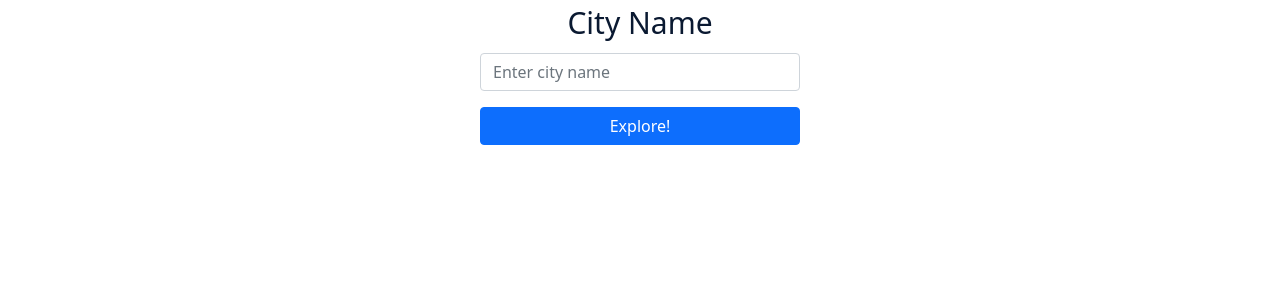
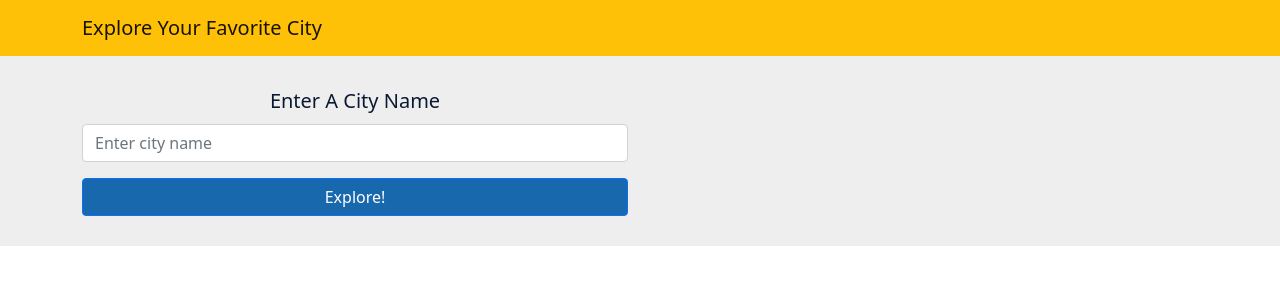
Before and after one commit to Aseel-Dweedar/city-explorer, a React (Create React App) app: page / in a window 1280 px wide. Shown: the top 300 px of the page. Built offline with nearby package versions, Linux system fonts and the light colour scheme.

Commit message:
refactor location API, add style , fix catch error

```diff
--- a/src/App.js
+++ b/src/App.js
@@ -1,25 +1,27 @@
 import React, { Component } from "react";
+import "bootstrap/dist/css/bootstrap.min.css";
+import axios from "axios";
+import Container from "react-bootstrap/Container";
+import Col from "react-bootstrap/Col";
+import Row from "react-bootstrap/Row";
+import Header from "./Components/Header";
 import FormData from "./Components/FormData";
 import MapAndData from "./Components/MapAndData";
 import AlertMsg from "./Components/AlertMsg";
 import Weather from "./Components/Weather";
 import Movies from "./Components/Movies";
-import "bootstrap/dist/css/bootstrap.min.css";
-import axios from "axios";
-
 export class App extends Component {
   constructor(props) {
     super(props);
     this.state = {
       selectedCity: "",
-      cityInfo: [],
-      weatherData: [],
       lat: "",
       lon: "",
       errorMsg: "",
-      showImg: false,
       showAlert: false,
-      moviesData: [],
+      cityInfo: false,
+      weatherData: false,
+      moviesData: false,
     };
   }
 
@@ -31,34 +33,33 @@ export class App extends Component {
 
   getCityInfo = async (e) => {
     e.preventDefault();
+    this.setState({
+      cityInfo: false,
+      weatherData: false,
+      moviesData: false,
+    });
     try {
-      await axios
-        .get(
-          `https://us1.locationiq.com/v1/search.php?key=pk.d36871f015649f915282f374cff76628&city=${this.state.selectedCity}&format=json`
-        )
-        .then((axiosResponse) => {
+      await axios.get(`${process.env.REACT_APP_URL}/location?city=${this.state.selectedCity}`).then((axiosResponse) => {
+        if (typeof axiosResponse.data !== "object") throw new Error(axiosResponse.data);
         this.setState({
-            cityInfo: axiosResponse.data[0],
-            lat: axiosResponse.data[0].lat,
-            lon: axiosResponse.data[0].lon,
+          cityInfo: axiosResponse.data,
+          lat: axiosResponse.data.lat,
+          lon: axiosResponse.data.lon,
         });
         axios
           .get(`${process.env.REACT_APP_URL}/weather?lat=${this.state.lat}&lon=${this.state.lon}`)
           .then((weatherResponse) => {
             this.setState({
               weatherData: weatherResponse.data,
-                showImg: true,
               showAlert: false,
             });
           });
         axios.get(`${process.env.REACT_APP_URL}/movies?city=${this.state.selectedCity}`).then((moviesResponse) => {
-            this.setState({
-              moviesData: moviesResponse.data,
-            });
-            // console.log(moviesResponse.data);
+          this.setState({ moviesData: moviesResponse.data });
         });
       });
     } catch (error) {
+      console.log({ error });
       this.setState({
         errorMsg: error.message,
         showAlert: true,
@@ -68,15 +69,24 @@ export class App extends Component {
 
   render() {
     return (
-      <div>
+      <div style={{ backgroundColor: "#eee" }}>
+        <Header />
         {this.state.showAlert && <AlertMsg errorMsg={this.state.errorMsg} />}
+
+        <Container>
+          <Row>
+            <Col>
               <FormData getCityName={this.getCityName} getCityInfo={this.getCityInfo} />
-        {this.state.showImg && (
-          <div>
-            <MapAndData cityInfo={this.state.cityInfo} />
-            <Weather weatherData={this.state.weatherData} />
-            <Movies moviesData={this.state.moviesData} />
-          </div>
+              {this.state.cityInfo && <MapAndData cityInfo={this.state.cityInfo} />}
+            </Col>
+            <Col>{this.state.weatherData && <Weather weatherData={this.state.weatherData} />}</Col>
+          </Row>
+        </Container>
+
+        {this.state.moviesData && (
+          <>
+            <hr></hr> <Movies moviesData={this.state.moviesData} />
+          </>
         )}
       </div>
     );
--- a/src/Components/FormData.js
+++ b/src/Components/FormData.js
@@ -6,14 +6,14 @@ export class FormData extends Component {
   render() {
     return (
       <Form
-        style={{ width: "25%", margin: "Auto", textAlign: "center", marginBottom: "30px" }}
+        style={{ width: "100%", margin: "Auto", textAlign: "center", marginBottom: "30px" }}
         onSubmit={this.props.getCityInfo}
       >
         <Form.Group className="mb-3" controlId="formBasicEmail">
-          <Form.Label style={{ color: "#0a1931", fontSize: "30px" }}>City Name</Form.Label>
+          <Form.Label style={{ color: "#0a1931", fontSize: "20px" }}>Enter A City Name</Form.Label>
           <Form.Control onChange={this.props.getCityName} type="text" placeholder="Enter city name" />
         </Form.Group>
-        <Button style={{ width: "100%" }} variant="primary" type="submit">
+        <Button style={{ width: "100%", backgroundColor: "#1768AC", color: " white" }} type="submit">
           Explore!
         </Button>
       </Form>
--- /dev/null
+++ b/src/Components/Header.js
@@ -0,0 +1,15 @@
+import React from "react";
+import Navbar from "react-bootstrap/Navbar";
+import Container from "react-bootstrap/Container";
+class Header extends React.Component {
+  render() {
+    return (
+      <Navbar style={{ marginBottom: "30px", backgroundColor: "#FFC107" }}>
+        <Container>
+          <Navbar.Brand href="#home">Explore Your Favorite City</Navbar.Brand>
+        </Container>
+      </Navbar>
+    );
+  }
+}
+export default Header;
--- a/src/Components/MapAndData.js
+++ b/src/Components/MapAndData.js
@@ -5,15 +5,17 @@ import Image from "react-bootstrap/Image";
 export class MapAndData extends Component {
   render() {
     return (
+      <>
+        <h5 style={{ textAlign: "center" }}> CITY INFO</h5>
         <Card
-        bg="secondary"
           text="white"
           className="text-center p-3"
-        style={{ width: "30%", height: "100%", margin: "Auto", marginBottom: "30px" }}
+          style={{ width: "100%", margin: "Auto", marginBottom: "30px", backgroundColor: "#1768AC" }}
         >
           <Image
             style={{ width: "100%" }}
-          src={`https://maps.locationiq.com/v3/staticmap?key=pk.d36871f015649f915282f374cff76628&q&center=${this.props.cityInfo.lat},${this.props.cityInfo.lon}&zoom=15`}
+            src={this.props.cityInfo.img}
+            alt={this.props.cityInfo.display_name}
             rounded
           />
           <Card.Body>
@@ -25,6 +27,7 @@ export class MapAndData extends Component {
             </Card.Text>
           </Card.Body>
         </Card>
+      </>
     );
   }
 }
--- a/src/Components/Movies.js
+++ b/src/Components/Movies.js
@@ -1,18 +1,23 @@
 import React, { Component } from "react";
 import Card from "react-bootstrap/Card";
 import CardColumns from "react-bootstrap/CardColumns";
-
 export class Movies extends Component {
   render() {
     return (
-      <CardColumns style={{ display: "flex", flexWrap: "wrap" }}>
+      <CardColumns style={{ display: "flex", flexWrap: "wrap", width: "90%", margin: "auto" }}>
         {this.props.moviesData.map((movie) => {
           return (
             <Card
-              bg="secondary"
               text="white"
               className="text-center p-3"
-              style={{ display: "inline-block", width: "400px", height: "500px", margin: "20px", overflow: "auto" }}
+              style={{
+                backgroundColor: "#0A1931",
+                display: "inline-block",
+                width: "360px",
+                height: "500px",
+                margin: "20px",
+                overflow: "auto",
+              }}
             >
               <Card.Title> {movie.title} </Card.Title>
               <Card.Img
--- a/src/Components/Weather.js
+++ b/src/Components/Weather.js
@@ -5,11 +5,11 @@ export class Weather extends Component {
   render() {
     return (
       <div>
-        <h1 style={{ textAlign: "center" }}> WEATHER DETAILS</h1>
-        <ListGroup style={{ width: "30%", margin: "Auto", textAlign: "center" }}>
+        <h5 style={{ textAlign: "center" }}> WEATHER DETAILS</h5>
+        <ListGroup style={{ width: "80%", margin: "Auto", textAlign: "center" }}>
           {this.props.weatherData.map((value, i) => {
             return (
-              <ListGroup.Item key={i} style={{ backgroundColor: "#77ACF1", color: "white", marginBottom: "2px" }}>
+              <ListGroup.Item key={i} style={{ backgroundColor: "#1768AC", color: "white", marginBottom: "2px" }}>
                 <span>DATE: {value.date}</span>
                 <br />
                 <span>DESCRIPTION: {value.description}</span>
```
Lines whose indentation alone changed are shown as unchanged.
